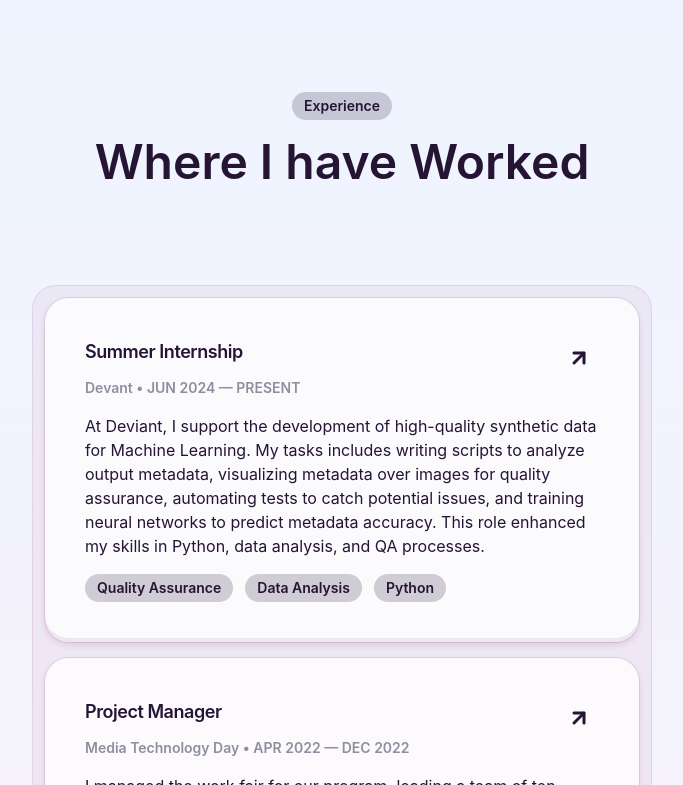
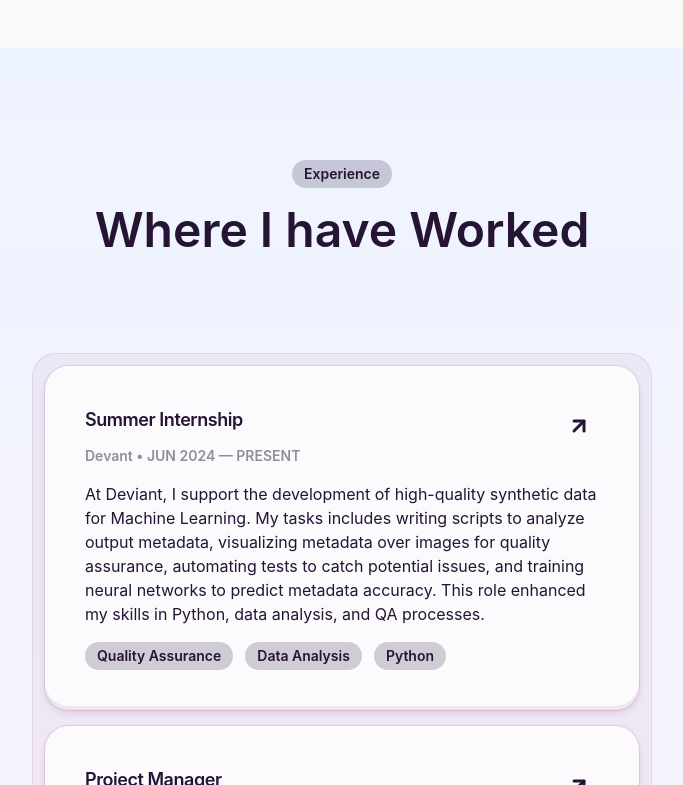
Before and after one commit to filipbagen/portfolio, a React (Vite) app: page / in a window 1280 px wide. Shown: the part 1695-2480 px from the top of the page, without its empty margins (298-981 px from the left). Built offline with nearby package versions, Linux system fonts and the light colour scheme; a web font is replaced by a local one.

Commit message:
Update App component layout and styles

```diff
--- a/src/App.tsx
+++ b/src/App.tsx
@@ -11,7 +11,8 @@
   return (
     <Layout>
       <Hero />
-      <div className="flex flex-col gap-12 items-center max-w-7xl">
+      {/* <div className="flex flex-col gap-12 items-center max-w-7xl"> */}
+      <div className="flex flex-col gap-12 items-center px-5 pt-5 mx-auto max-w-7xl">
         <AboutMe />
         <Experience />
         <Projects />
--- a/src/components/ui/Button.tsx
+++ b/src/components/ui/Button.tsx
@@ -4,6 +4,7 @@
   return (
     <div
       className="flex items-center gap-2 w-fit py-2 px-4 transition rounded-md cursor-pointer bg-[#251434] text-white group dark:bg-white/70 dark:text-[#251434] dark:hover:bg-white/80"
+      aria-label="Contact me"
       onClick={() => (window.location.href = 'mailto:filip.bagen@gmail.com')}
     >
       <p className="font-semibold">Contact me</p>
```
